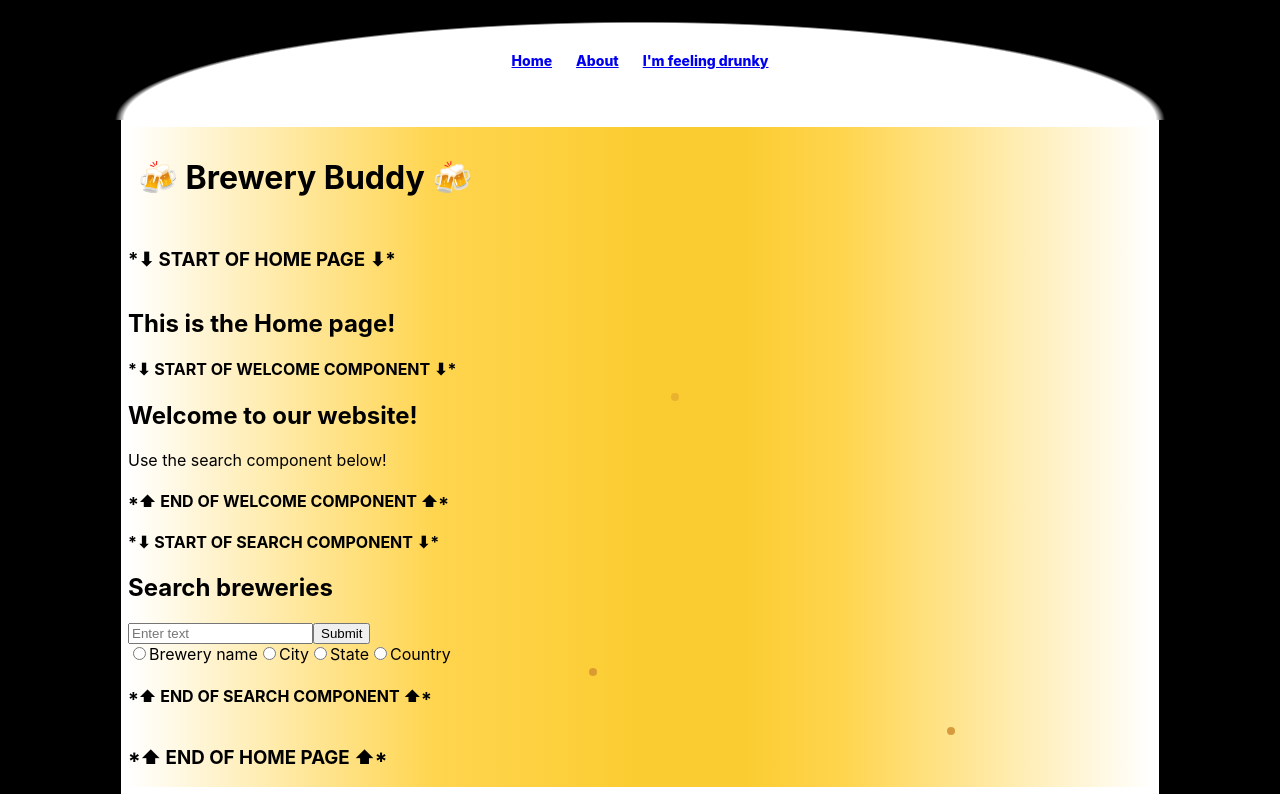
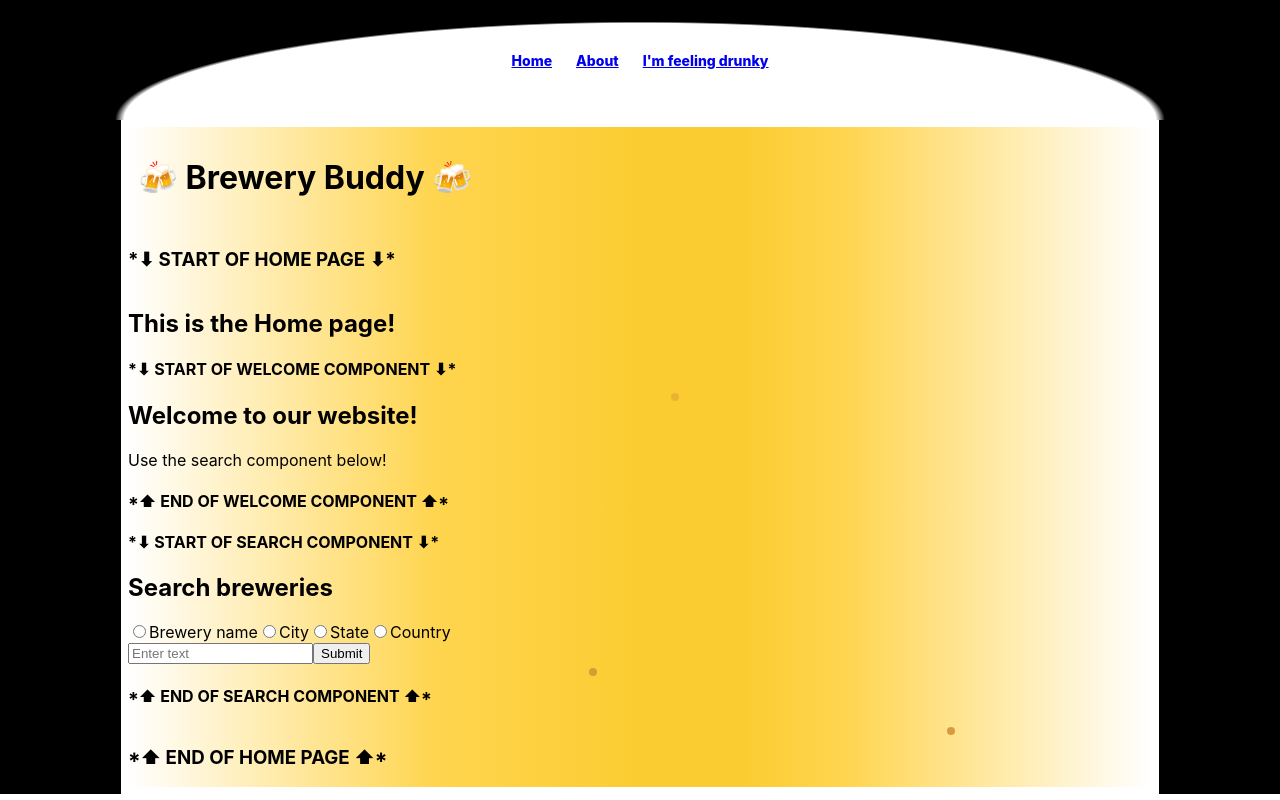
Before and after one commit to jordbort/project-2-brewery-app, a React (Create React App) app: page / in a window 1280 px wide. Built offline with nearby package versions, Linux system fonts and the light colour scheme.

Commit message:
Got icons importing again correctly

```diff
--- a/src/App.js
+++ b/src/App.js
@@ -1,14 +1,13 @@
 // Styling
 import './App.css'
-import { library } from '@fortawesome/fontawesome-svg-core'
-import { faMapLocationDot } from '@fortawesome/free-solid-svg-icons'
-import { FontAwesomeIcon } from '@fortawesome/react-fontawesome'
 
 // Components
 import Nav from './components/Nav'
 
 // React tools
 import { Route, Routes } from "react-router-dom"
+import { library } from '@fortawesome/fontawesome-svg-core'
+import { faMapLocationDot } from '@fortawesome/free-solid-svg-icons'
 
 // Pages
 import Home from './pages/Home'
@@ -16,6 +15,7 @@ import About from './pages/About'
 import Brewery from './pages/Brewery'
 
 function App() {
+    library.add(faMapLocationDot)
     return (
         <div>
             <Nav />
--- a/src/components/Map.js
+++ b/src/components/Map.js
@@ -1,6 +1,7 @@
 import { MapContainer, TileLayer, Marker, Popup } from 'react-leaflet'
-import { useMapEvent } from 'react-leaflet/hooks'
-import { useEffect, useRef } from "react"
+// import { useMapEvent } from 'react-leaflet/hooks'
+import { useEffect } from "react"
+// import { useRef } from "react"
 import "leaflet/dist/leaflet.css"
 
 const Map = (props) => {
--- a/src/components/Search.js
+++ b/src/components/Search.js
@@ -4,18 +4,18 @@ const Search = (props) => {
             <h4>*⬇ START OF SEARCH COMPONENT ⬇*</h4>
             <h2>Search breweries</h2>
             <form onSubmit={props.submitClick}>
+                <div className="search-radio-buttons">
+                    <label name="searchMethod"><input type="radio" id="name" name="searchMethod" value="by_name" onChange={props.radioClick}/>Brewery name</label>
+                    <label name="searchMethod"><input type="radio" id="city" name="searchMethod" value="by_city" onChange={props.radioClick}/>City</label>
+                    <label name="searchMethod"><input type="radio" id="state" name="searchMethod" value="by_state" onChange={props.radioClick}/>State</label>
+                    <label name="searchMethod"><input type="radio" id="country" name="searchMethod" value="by_country" onChange={props.radioClick}/>Country</label>
+                </div>
                 <input
                     name="searchBar"
                     placeholder="Enter text"
                     onChange={props.textInput}
                 />
                 <button type="submit">Submit</button>
-                <div className="search-radio-buttons">
-                    <label name="searchMethod"><input type="radio" id="name" name="searchMethod" value="by_name" onChange={props.radioClick}/>Brewery name</label>
-                    <label name="searchMethod"><input type="radio" id="city" name="searchMethod" value="by_city" onChange={props.radioClick}/>City</label>
-                    <label name="searchMethod"><input type="radio" id="state" name="searchMethod" value="by_state" onChange={props.radioClick}/>State</label>
-                    <label name="searchMethod"><input type="radio" id="country" name="searchMethod" value="by_country" onChange={props.radioClick}/>Country</label>
-                </div>
             </form>
             <h4>*⬆ END OF SEARCH COMPONENT ⬆*</h4>
         </div>
--- a/src/components/SearchResults.js
+++ b/src/components/SearchResults.js
@@ -1,7 +1,5 @@
 import { Link, useNavigate, useParams } from "react-router-dom"
 import { useState, useEffect } from "react"
-import { library } from '@fortawesome/fontawesome-svg-core'
-import { faMapLocationDot } from '@fortawesome/free-solid-svg-icons'
 import { FontAwesomeIcon } from '@fortawesome/react-fontawesome'
 
 const SearchResults = (props) => {
@@ -123,8 +121,8 @@ const SearchResults = (props) => {
                             <ol>
                                 {results.map((brewery, idx) => {
                                     return (
-                                        <div className="search-result-container">
-                                            <Link to={'/brewery/' + brewery.id} key={idx}>{/* outside */}
+                                        <div className="search-result-container" key={idx}>
+                                            <Link to={'/brewery/' + brewery.id}>{/* outside */}
                                                 <div className={"search-result-info " + brewery.brewery_type}>{/* inside */}
                                                 {brewery.name ? <li>{brewery.name} </li> : null}
                                                     <ul>
--- a/src/pages/Brewery.js
+++ b/src/pages/Brewery.js
@@ -9,6 +9,7 @@ const Brewery = (props) => {
     const [ brewery, setBrewery ] = useState([])
     const [ randomBrewery, setRandomBreweryState ] = useState()
     const [ randomNumber, setRandomNumber ] = useState()
+    console.log(randomNumber)
     const selectedBrewery = useParams()
 
     const randNum = () => {
```
